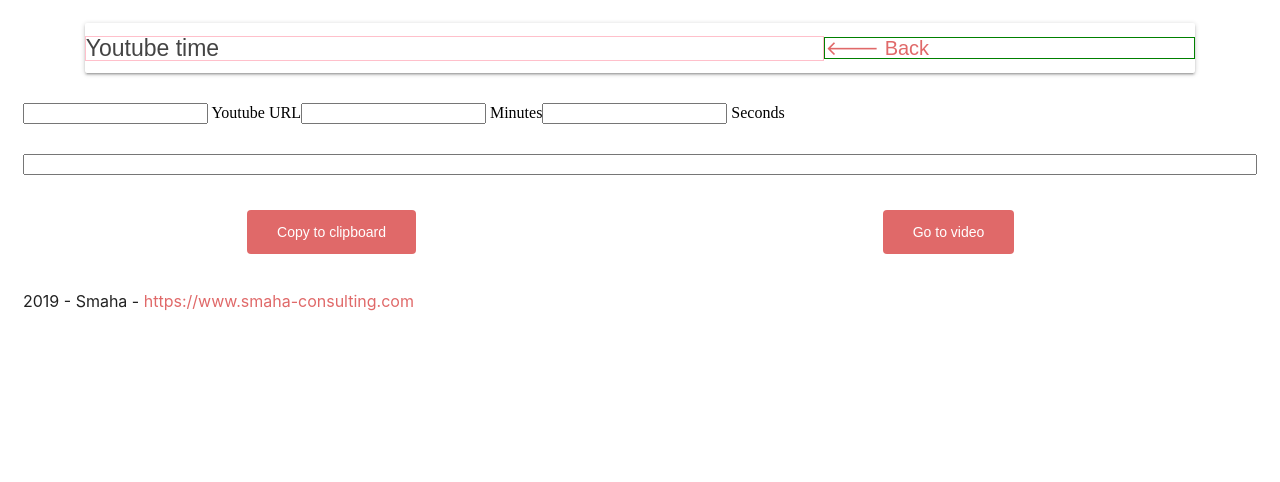
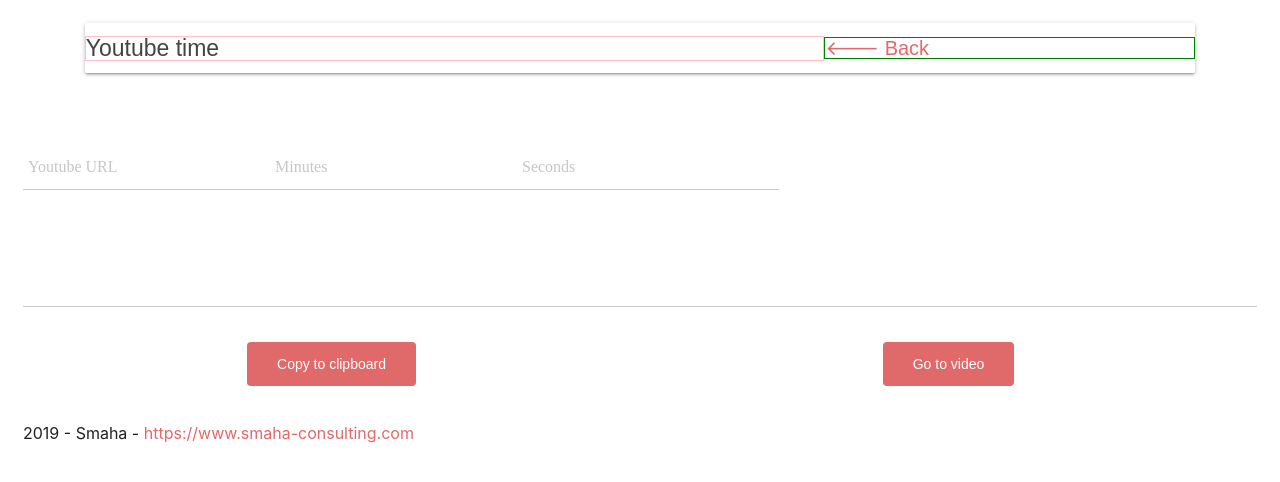
Before and after one commit to gcauvet/youtube-time, a website: page index.html in a window 1280 px wide. Drawn offline with Linux system fonts and the light colour scheme.

Commit message:
Project settings

```diff
--- a/css/style.css
+++ b/css/style.css
@@ -94,6 +94,11 @@
     line-height: 1;
 }
 
+.input-group {
+    display: flex;
+    flex-direction: row;
+}
+
 .input-result {
     display: flex;
     min-width: 100%;
@@ -111,3 +116,64 @@
     font-weight: normal;
     color: rgba(0,0,0,0.87);
 }
+
+.group {
+    position: relative;
+    margin: 45px 0;
+    flex: 1;
+}
+
+input {
+    background: none;
+    color: #c6c6c6;
+    font-size: 18px;
+    padding: 10px 10px 10px 5px;
+    display: block;
+    width: 100%;
+    border: none;
+    border-radius: 0;
+    border-bottom: 1px solid #c6c6c6;
+}
+
+input:focus {
+    outline: none;
+}
+
+input:focus ~ label, input:valid ~ label {
+    top: -14px;
+    font-size: 12px;
+    color: #e06969;
+}
+
+input:focus ~ .bar:before,
+textarea:focus ~ .bar:before {
+    width: 100%;
+}
+
+label {
+    color: #c6c6c6;
+    font-size: 16px;
+    font-weight: normal;
+    position: absolute;
+    pointer-events: none;
+    left: 5px;
+    top: 10px;
+    transition: 300ms ease all;
+}
+
+.bar {
+    position: relative;
+    display: block;
+    width: 100%;
+}
+
+.bar:before {
+    content: '';
+    height: 1px;
+    width: 0;
+    bottom: 0px;
+    position: absolute;
+    background: #e06969;
+    transition: 300ms ease all;
+    left: 0%;
+}
--- a/index.html
+++ b/index.html
@@ -20,17 +20,19 @@
             </div>
 
             <div class="row">
-                <div class="input-field col s6">
-                    <input class="keyListener isNotEmpty" id="youtubeUrl" type="text">
-                    <label for="youtubeUrl">Youtube URL</label>
-                </div>
-                <div class="input-field col s3">
-                    <input class="keyListener isNotEmpty numeric" id="minutes" type="text">
-                    <label for="minutes">Minutes</label>
-                </div>
-                <div class="input-field col s3">
-                    <input class="keyListener isNotEmpty numeric" id="seconds" type="text">
-                    <label for="seconds">Seconds</label>
+                <div class="input-group">
+                    <div class="group">
+                        <input id="youtubeUrl" class="keyListener isNotEmpty" type="text" required="required"/><span class="highlight"></span><span class="bar"></span>
+                        <label for="youtubeUrl">Youtube URL</label>
+                    </div>
+                    <div class="group">
+                        <input id="minutes" class="keyListener isNotEmpty numeric" type="text" required="required"/><span class="highlight"></span><span class="bar"></span>
+                        <label for="minutes">Minutes</label>
+                    </div>
+                    <div class="group">
+                        <input id="seconds" class="keyListener isNotEmpty numeric" type="text" required="required"/><span class="highlight"></span><span class="bar"></span>
+                        <label for="seconds">Seconds</label>
+                    </div>
                 </div>
             </div>
 
--- a/js/main.js
+++ b/js/main.js
@@ -1,5 +1,5 @@
 const getinputVal = (input) => {
-    inputVal = $(`#${input}`).val();
+    let inputVal = $(`#${input}`).val();
     return !inputVal ? 0 : inputVal;
 }
 
```
Also changed, not shown: package.json (added, +22 -0 lines), .eslintrc.json (added), 2 other files.
